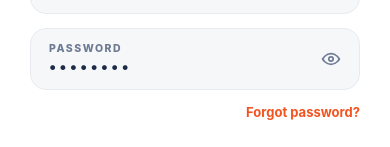
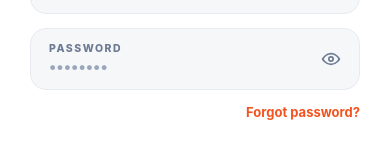
Before and after one commit to dimple0613/360-NFC-Valet, a React Native app: screen /DriverLogin in a window 390 px wide. Shown: the part 307-454 px from the top of the page. Built offline with nearby package versions, Linux system fonts and the light colour scheme.

Commit message:
Fix Driver Login inputs to use TextInput for actual typing

```diff
--- a/src/screens/DriverLogin/index.tsx
+++ b/src/screens/DriverLogin/index.tsx
@@ -2,6 +2,7 @@ import React, { useState } from "react";
 import {
   View,
   Text,
+  TextInput,
   TouchableOpacity,
   StyleSheet,
   KeyboardAvoidingView,
@@ -65,15 +66,27 @@ const DriverLogin = ({ navigation }: DriverLoginProps) => {
             <View style={styles.form}>
               <View style={styles.inputField}>
                 <Text style={styles.inputLabel}>Driver ID</Text>
-                <Text style={styles.inputValue}>{driverId}</Text>
+                <TextInput
+                  style={styles.textInput}
+                  value={driverId}
+                  onChangeText={setDriverId}
+                  placeholder="e.g. VD-0248"
+                  placeholderTextColor="#9AA6BC"
+                  autoCapitalize="characters"
+                />
               </View>
 
               <View style={styles.inputFieldRow}>
                 <View style={styles.inputFieldLeft}>
                   <Text style={styles.inputLabel}>Password</Text>
-                  <Text style={styles.passwordValue}>
-                    {passwordVisible ? password || "••••••••" : "••••••••"}
-                  </Text>
+                  <TextInput
+                    style={styles.textInputPassword}
+                    value={password}
+                    onChangeText={setPassword}
+                    placeholder="••••••••"
+                    placeholderTextColor="#9AA6BC"
+                    secureTextEntry={!passwordVisible}
+                  />
                 </View>
                 <TouchableOpacity
                   onPress={() => setPasswordVisible(!passwordVisible)}
@@ -194,6 +207,20 @@ const styles = StyleSheet.create({
     color: "#1C2B46",
     marginTop: 2,
   },
+  textInput: {
+    fontSize: 15.5,
+    fontWeight: "700",
+    color: "#1C2B46",
+    marginTop: 2,
+    padding: 0,
+  },
+  textInputPassword: {
+    fontSize: 15.5,
+    fontWeight: "700",
+    color: "#1C2B46",
+    marginTop: 2,
+    padding: 0,
+  },
   inputFieldRow: {
     backgroundColor: "#F6F7F9",
     borderWidth: 1.5,
```
